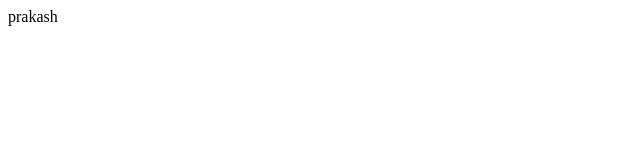
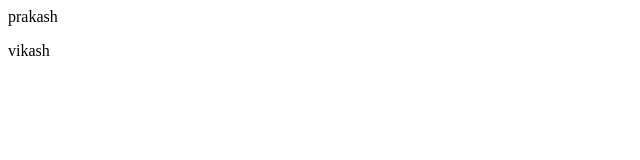
Before and after one commit to prakash97190/ram, a plain HTML site: page index.html in a window 1280 px wide. Shown: the full height of the page, 0-640 px from the left. Drawn offline with Linux system fonts and the light colour scheme.

Commit message:
add feature

```diff
--- a/index.html
+++ b/index.html
@@ -1,2 +1,3 @@
 <p>prakash
 </p>
+<p>vikash</p>
```
